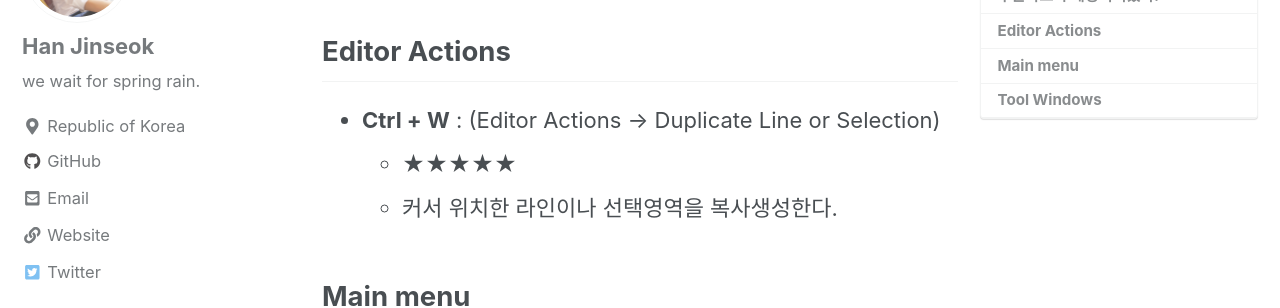
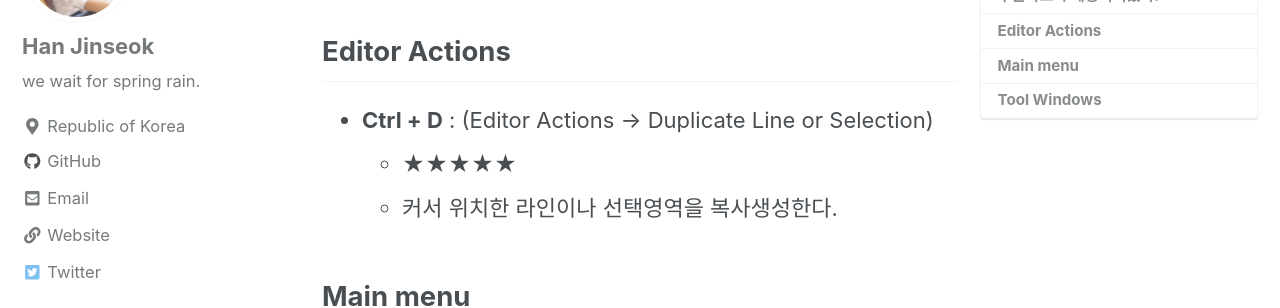
Before and after one commit to moregorenine/moregorenine.github.io, a Jekyll site: the page built from _posts/intellij/2019-11-28-intellij-keymap.md, in a window 1280 px wide and 900 px high, scrolled down 532 px. Shown: the part 153-461 px from the top of the window. Built offline with Jekyll 4.4.1, drawn with Linux system fonts in a browser that asks for light colours; nearby versions of some CDN libraries; comment, search, counter and statistics services are not loaded; a style sheet for code colours, icons or effects is not loaded.

```diff
--- a/_posts/intellij/2019-11-28-intellij-keymap.md
+++ b/_posts/intellij/2019-11-28-intellij-keymap.md
@@ -20,7 +20,7 @@ Code Assist 기능 사용시 대/소 문자 구분하도록 세팅되어있다.
 Settings -> Editor -> General -> Match case: 체크 해제
 
 ## Editor Actions
-- **Ctrl + W** : (Editor Actions → Duplicate Line or Selection)
+- **Ctrl + D** : (Editor Actions → Duplicate Line or Selection)
   - ★★★★★
   - 커서 위치한 라인이나 선택영역을 복사생성한다.
 
```
